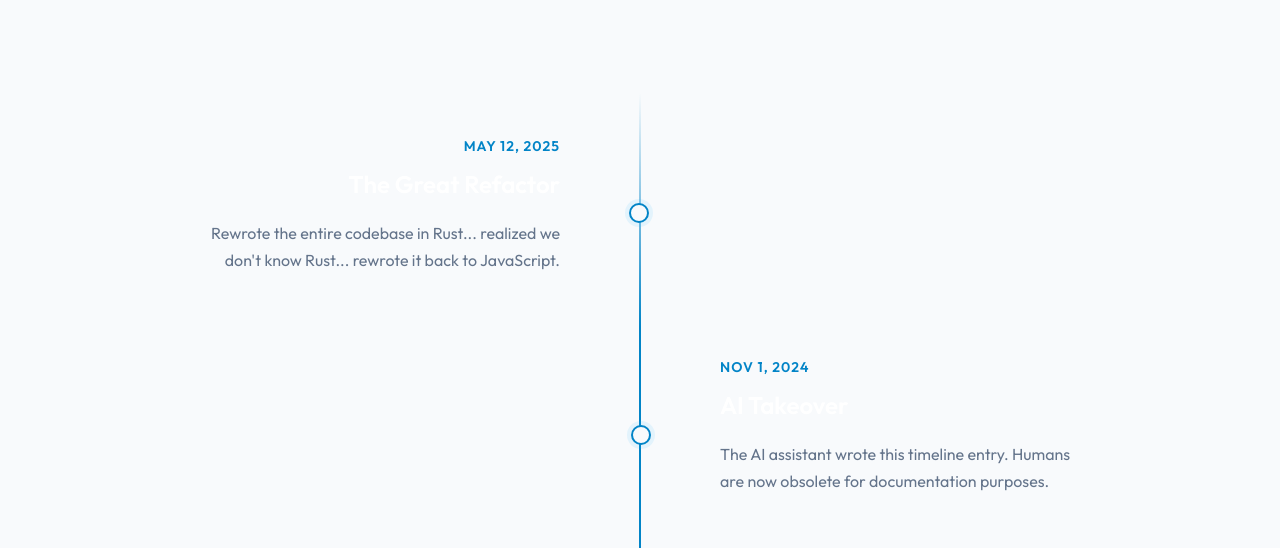
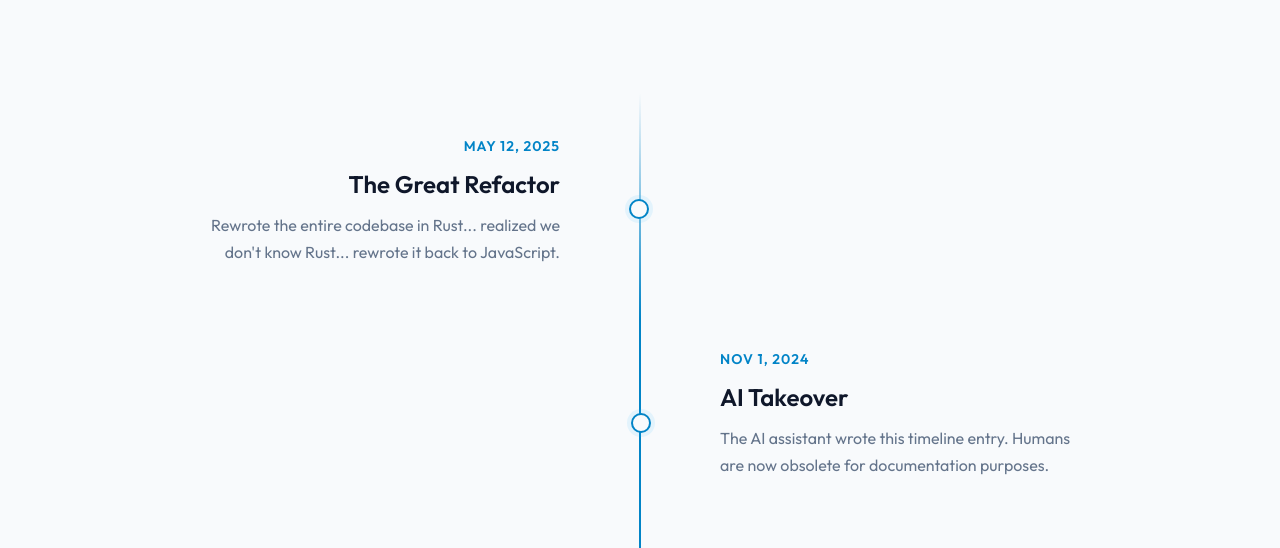
Before and after one commit to abraham/shameful-history, an Eleventy site: page index.html in a window 1280 px wide. Shown: the part 184-732 px from the top of the page. Built offline with nearby package versions, Linux system fonts and the light colour scheme; Eleventy itself is replaced by a stand-in of ours; files that its build step writes are made by us from their sources.

Commit message:
Fix title style

```diff
--- a/bundle.css
+++ b/bundle.css
@@ -286,12 +286,7 @@ header p {
     letter-spacing: 1px;
 }
 
-.timeline-content h2 {
-    font-size: 1.5rem;
-    font-weight: 600;
-    margin-bottom: 1rem;
-    color: #fff;
-}
+
 
 .timeline-content p {
     color: var(--text-secondary);
```
